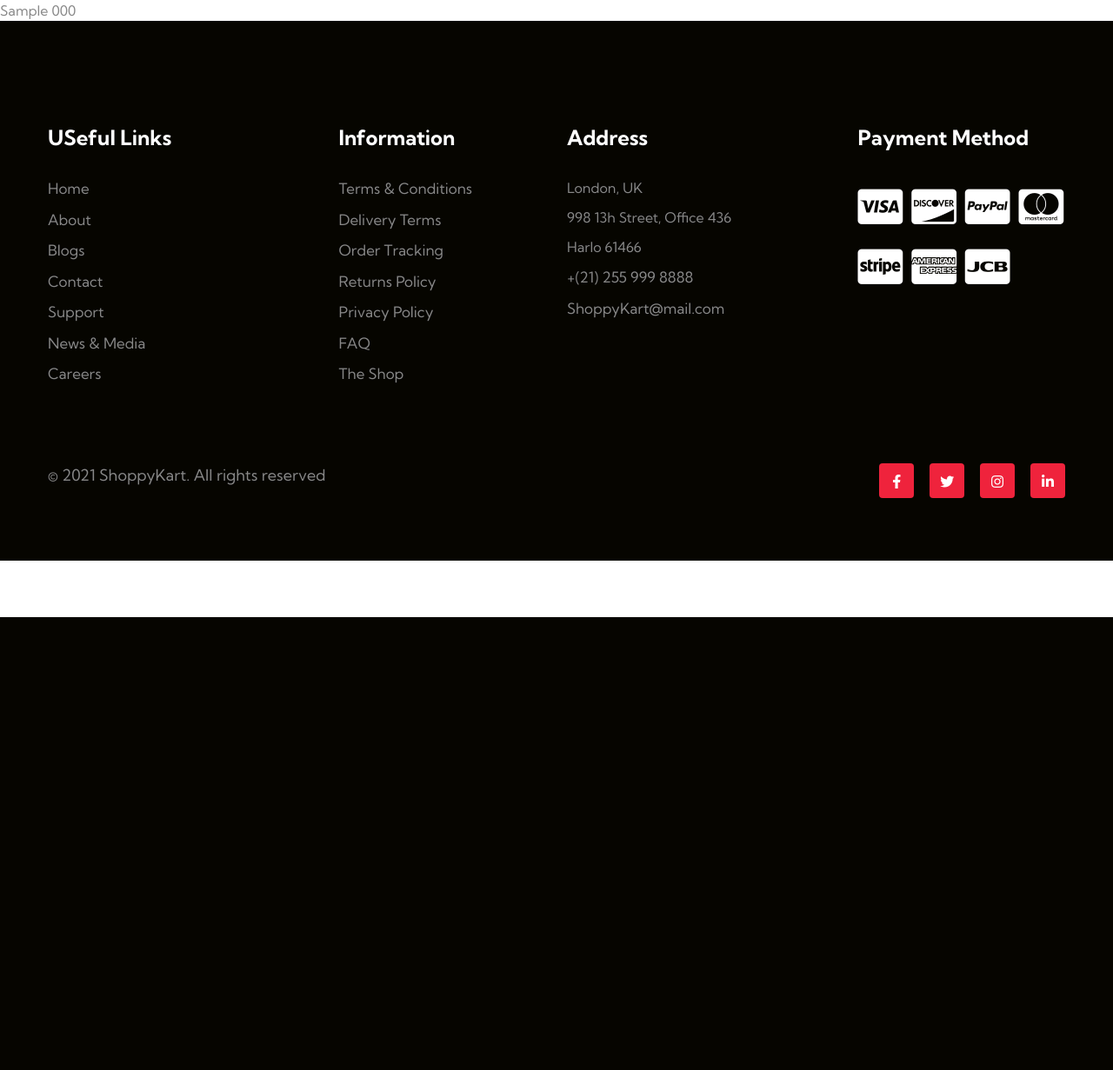
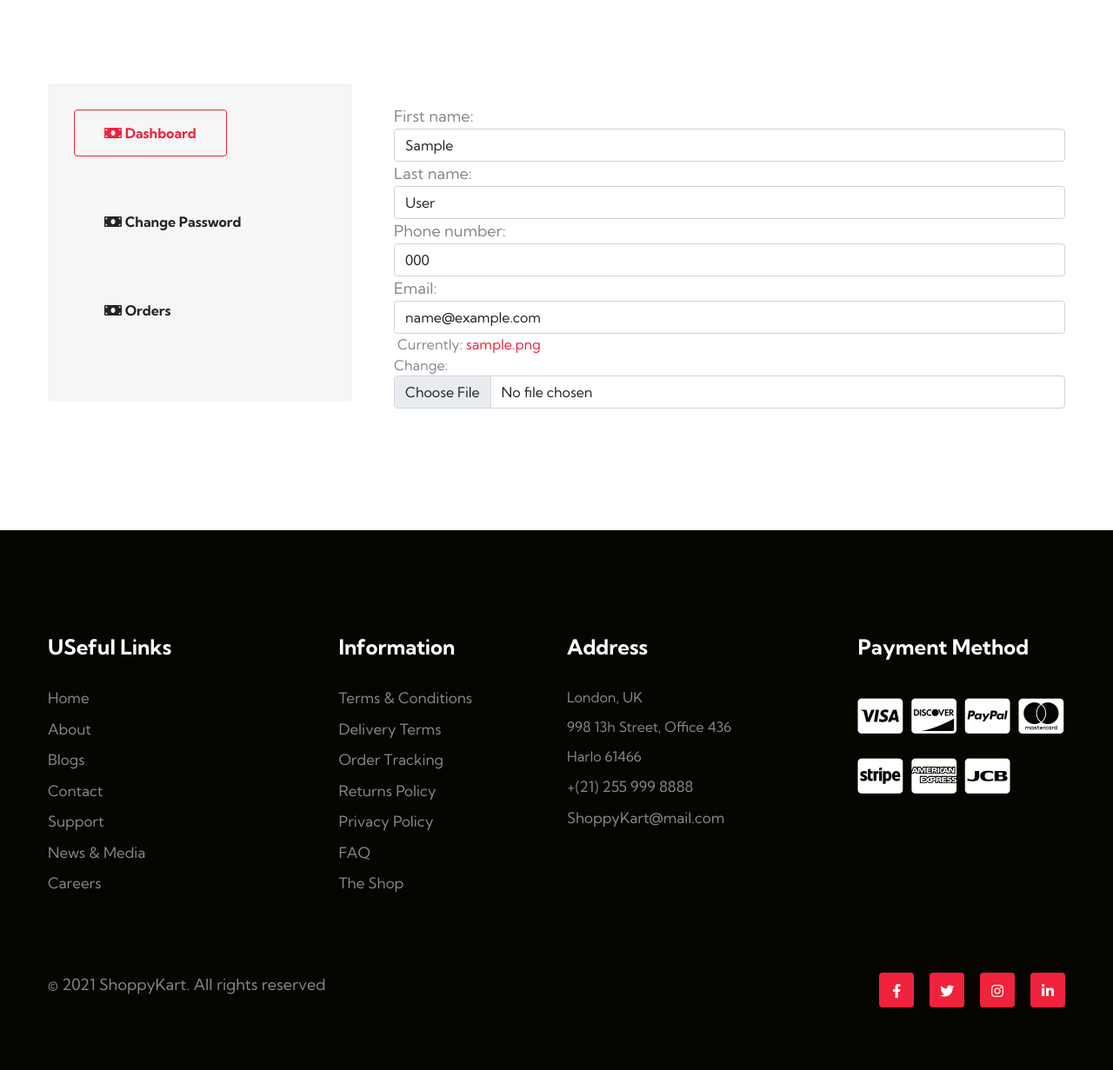
Before and after one commit to Parth879/ecommerce, a Django app: page /account/UserDashboard/ in a window 1280 px wide. Shown: the part 90-1321 px from the top of the page at 87% size. Before the commit the page ends 800 px from the top, so only its background shows below. Run offline with Django 5.2, Linux system fonts and the light colour scheme; a user stored in the database is signed in; tables that the repository leaves empty hold one stand-in row (values such as "Sample post"); some libraries are stand-ins or nearby versions.

Commit message:
complate

```diff
--- a/account/forms.py
+++ b/account/forms.py
@@ -1,5 +1,5 @@
 from django import forms
-from account.models import Account
+from account.models import Account, UserProfile
 
 
 class RegistrationForm(forms.ModelForm):
@@ -30,3 +30,25 @@ class RegistrationForm(forms.ModelForm):
 
         for i in self.fields:
             self.fields[i].widget.attrs['class'] = "form-control"
+
+class AccountForm(forms.ModelForm):
+    class Meta:
+        model = Account
+        fields = ['first_name','last_name','phone_number','email']
+
+    def __init__(self, *args, **kwargs):
+        super(AccountForm,self).__init__(*args, **kwargs)
+
+        for i in self.fields:
+            self.fields[i].widget.attrs['class'] = "form-control billing-address-name"
+
+class ProfileForm(forms.ModelForm):
+    class Meta:
+        model = UserProfile
+        fields = '__all__'
+
+    def __init__(self, *args, **kwargs):
+        super(ProfileForm,self).__init__(*args, **kwargs)
+
+        for i in self.fields:
+            self.fields[i].widget.attrs['class'] = "form-control"
--- a/account/models.py
+++ b/account/models.py
@@ -59,6 +59,9 @@ class Account(AbstractBaseUser):
     def has_module_perms(self, add_label):
         return True
 
+    def full_name(self):
+        return self.first_name + self.last_name
+
 class UserProfile(models.Model):
     user = models.OneToOneField(Account, on_delete=models.CASCADE)
     profile_image =  models.ImageField(upload_to="Profile_Pic")
--- a/account/urls.py
+++ b/account/urls.py
@@ -7,4 +7,6 @@ urlpatterns = [
     path('activate/<uid64>/<token>/',activate,name='activate'),
     path('logout/',logout,name="logout"),
     path('UserDashboard/',UserDashboard,name='UserDashboard'),
+    path('UserOrders',UserOrders, name="UserOrders"),
+    path('UserOrderDetails/<ordeid>/',UserOrderDetails, name="UserOrderDetails"),
 ]
--- a/account/views.py
+++ b/account/views.py
@@ -1,6 +1,6 @@
 from django.shortcuts import render,redirect
-from account.forms import RegistrationForm
-from account.models import Account
+from account.forms import RegistrationForm, AccountForm, ProfileForm
+from account.models import Account, UserProfile
 from django.contrib import auth
 from django.contrib import messages
 from django.contrib.auth.decorators import login_required
@@ -15,7 +15,8 @@ from django.contrib.auth.tokens import default_token_generator
 from django.http import HttpResponse
 from carts.views import _cart_id
 from carts.models import Cart, CartItem
-from orders.models import Order
+from orders.models import Order, OrderProduct, Payment
+
 
 # Create your views here.
 
@@ -130,14 +131,45 @@ def activate(request,uid64,token):
 
 def logout(request):
     auth.logout(request)
+    messages.info(request,'Logout Success! Login Again')
     return redirect('login')
 
 
 @login_required(login_url='login')
 def UserDashboard(request):
+    user = request.user
+    accounts = AccountForm(instance=user)
 
-    orders = Order.objects.filter(user=request.user).all()
+    profile_user = UserProfile.objects.get(user=user)
+    profile = ProfileForm(instance=profile_user)
+
+    context = {
+        "user":accounts,
+        "profile":profile
+    }
+
+    return render(request,'accounts/user_dashboard.html',context)
+
+@login_required(login_url='login')
+def UserOrders(request):
+    orders = Order.objects.filter(user=request.user).order_by('-created_at')
     context = {
         'orders':orders
     }
-    return render(request,'accounts/user_dashboard.html',context)
+    return render(request,'accounts/user_order.html',context)
+
+
+def UserOrderDetails(request, ordeid):
+    other_dettails = Order.objects.get(id=ordeid)
+
+    orderdetials = OrderProduct.objects.filter(order=other_dettails)
+
+    payment_details = Payment.objects.get(payment_id=other_dettails.payment)
+
+
+    context = {
+        "orderdetials":orderdetials,
+        "other_dettails":other_dettails,
+        "payment_details":payment_details
+    }
+    return render(request,'accounts/user_order_details.html', context)
--- a/orders/models.py
+++ b/orders/models.py
@@ -58,3 +58,6 @@ class OrderProduct(models.Model):
 
     def __str__(self):
         return self.order.order_number
+
+    def sub_total(self):
+        return self.product.product_price * self.quantity
--- a/orders/views.py
+++ b/orders/views.py
@@ -116,7 +116,7 @@ def place_order(request):
             state = state,
             city = city,
             order_note = order_note,
-            total = grand_total,
+            total = total,
             tax = tax,
             ip = request.META.get('REMOTE_ADDR')
         )
--- a/templates/accounts/user_dashboard.html
+++ b/templates/accounts/user_dashboard.html
@@ -1,11 +1,31 @@
 {% extends 'base.html' %}
 
 {% block content %}
+<section class="w3l-ecommerce-main">
+    <!-- /products-->
+    <div class="ecom-contenthny w3l-ecommerce-main-inn py-5">
+        <div class="container py-lg-5">
+            <div class="ecommerce-grids row">
+                <div class="ecommerce-left-hny col-lg-4">
+                    {% include 'admin_sidebar.html' %}
+                </div>
+                <!-- /row-->
+                <div class="ecommerce-right-hny col-lg-8">
+                    <div class="row ecomhny-topbar">
+                        <form action="" method="post"
+                            class="creditly-card-form agileinfo_form mt-4">
+                            {% csrf_token %}
+                            {{user.as_p}}
+                            <img src="" alt="">
+                            {{profile.profile_image}}
+                        </form>
+                    </div>
+                </div>
+            </div>
 
-{{request.user.first_name}}
-
-{% for i in orders %}
-    {{i.order_number}}
-{% endfor %}
-
+        </div>
+    </div>
+</section>
+<!-- //products-->
+<div style="margin: 8px auto; display: block; text-align:center;"></div>
 {% endblock %}
--- /dev/null
+++ b/templates/admin_sidebar.html
@@ -0,0 +1,18 @@
+<aside class="pe-lg-4">
+    <div class="sider-bar">
+        <!-- /Gallery-imgs -->
+
+        <div class="single-gd mb-5">
+
+            <a href="{% url 'UserDashboard' %}" class="btn btn-style {% if 'UserDashboard' in request.path %} btn-outline-primary {% else %} {% endif %}"><i class="fas fa-money-bill"></i> Dashboard</a>
+        </div>
+
+        <div class="single-gd mb-5">
+            <a class="btn btn-style "><i class="fas fa-money-bill"></i> Change
+                Password</a>
+        </div>
+        <div class="single-gd mb-5">
+            <a href="{% url 'UserOrders' %}" class="btn btn-style {% if 'UserOrders' in request.path %} btn-outline-primary {% else %} {% endif %}"><i class="fas fa-money-bill"></i> Orders</a>
+        </div>
+    </div>
+</aside>
```
Also changed, not shown: templates/accounts/user_order.html (added, +56 -0 lines), templates/accounts/user_order_details.html (added, +90 -0 lines), templates/store/products.html (+1 -9 lines).
